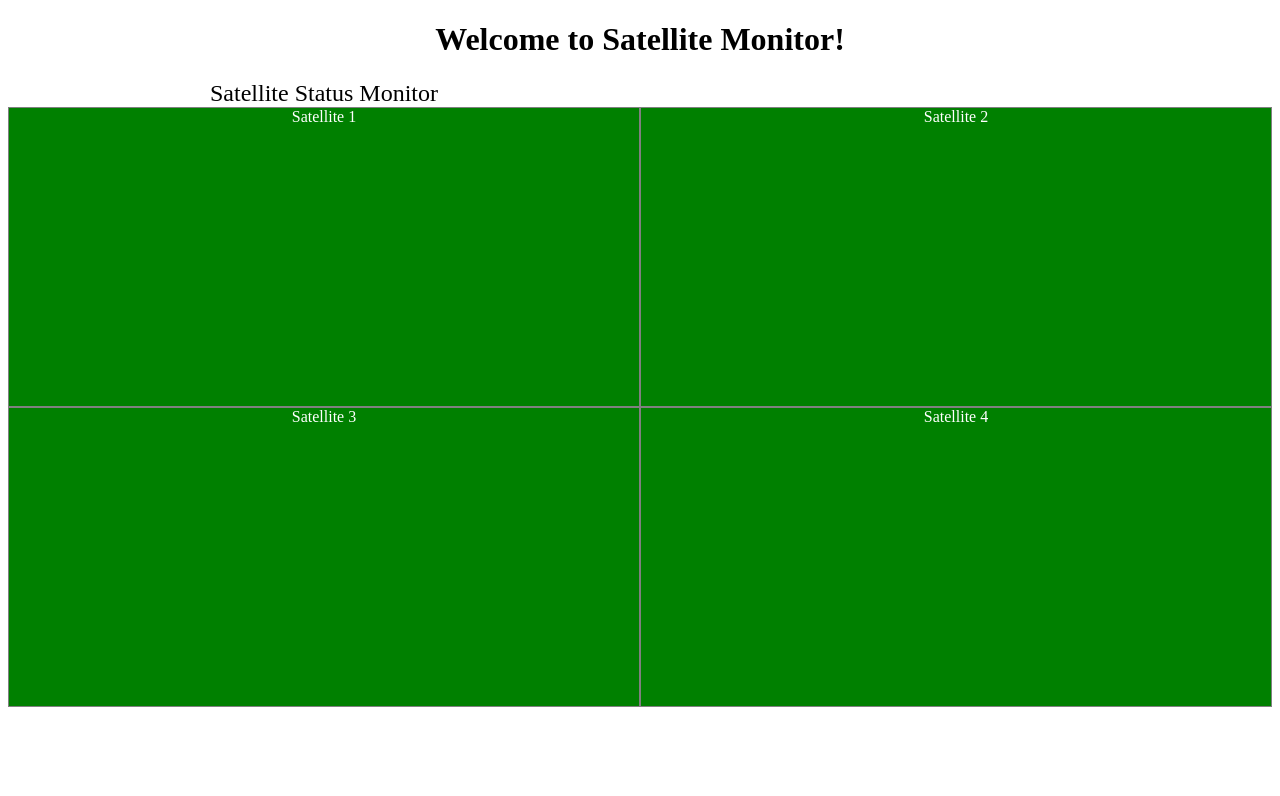
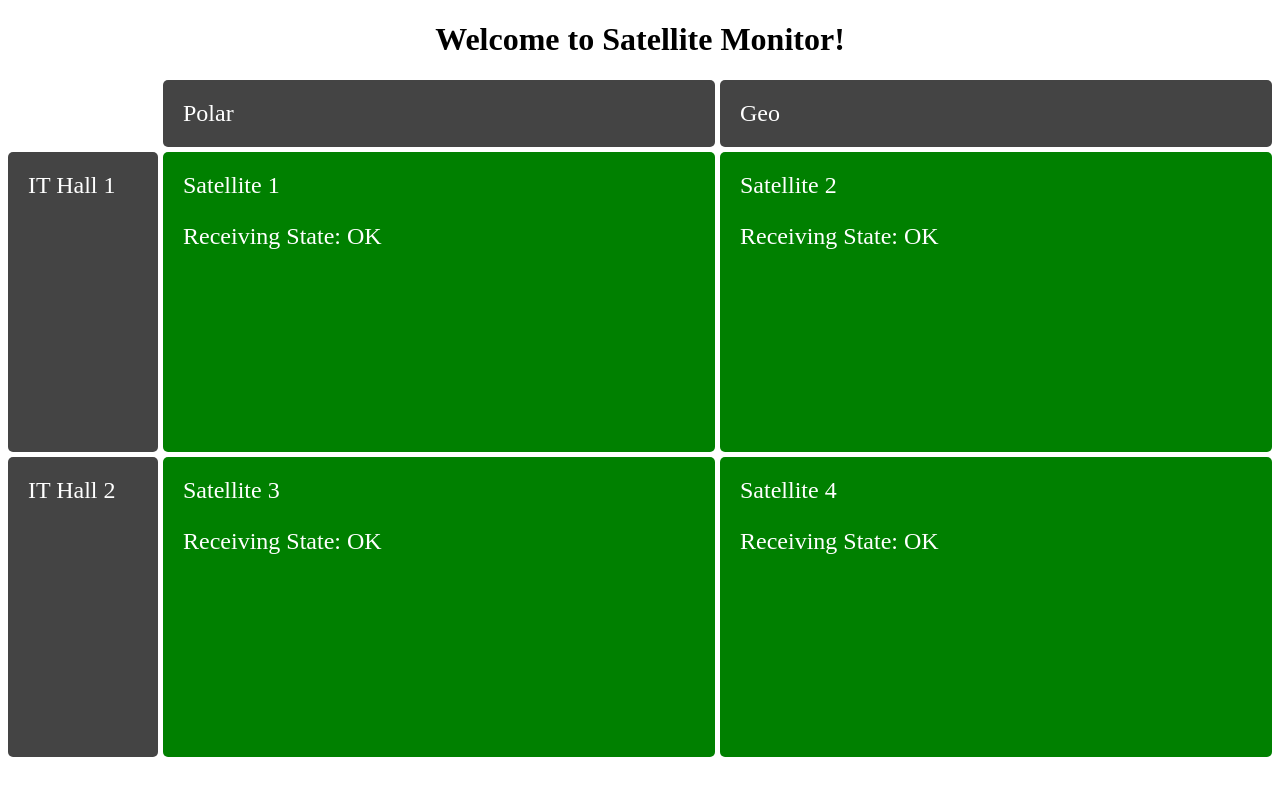
Before and after one commit to apollowebdesigns/satellite-monitor, an Angular app: page / in a window 1280 px wide. Shown: the top 796 px of the page. Built offline with nearby package versions, Linux system fonts and the light colour scheme.

Commit message:
Update layout add class and constants.

```diff
--- a/src/app/app.component.css
+++ b/src/app/app.component.css
@@ -1,37 +1,26 @@
-* {
-    box-sizing:border-box;
+.wrapper {
+    display: grid;
+    grid-template-columns: 150px auto auto;
+    grid-template-rows: auto 300px 300px;
+    grid-gap: 5px;
+    background-color: #fff;
+    color: #444;
 }
-html, body {
-    width:100%;
-    height:100%;
-    overflow:hidden;
-    position:fixed;
-    margin:0;
-    padding:0;
+
+.box {
+    background-color: #444;
+    color: #fff;
+    border-radius: 5px;
+    padding: 20px;
+    font-size: 150%;
 }
-.table {
-    display:table;
-    width:100%;
-    height:100%;
-    table-layout:fixed;
+.satLabel{
+
+}
+.clearBox {
+    background-color: white;
     color: white;
-}
-.row {
-    display:table-row;
-    height: 300px;
-}
-.cell {
-    display:table-cell;
-    border:1px solid grey;
-    text-align: center;
-}
-.header {
-    display:table-header-group;
-    border:1px solid grey;
-    background-color: white;
-    color: black;
-    text-align: center;
-    font-size: x-large;
+    padding: 20px;
 }
 .sat1{
 
--- a/src/app/app.component.html
+++ b/src/app/app.component.html
@@ -4,22 +4,26 @@
     Welcome to {{ title }}!
   </h1>
 </div>
-<div class='table'>
-  <div class='header'>Satellite Status Monitor</div>
-  <div class='row'>
-    <div class="cell sat1" [ngClass]="'statusUP'">
-      Satellite 1
-    </div>
-    <div class="cell sat2" [ngClass]="'statusUP'">
-      Satellite 2
-    </div>
+<div class="wrapper">
+  <div class="clearBox"></div>
+  <div class="box satLabel">Polar</div>
+  <div class="box satLabel">Geo</div>
+  <div class="box hallLabel">IT Hall 1</div>
+  <div class="box sat1" [ngClass]="'statusUP'">
+    {{satInfo[0].name}}
+    <p>Receiving State: {{satInfo[0].status}}</p>
   </div>
-  <div class='row'>
-    <div class="cell sat3" [ngClass]="'statusUP'">
-      Satellite 3
-    </div>
-    <div class="cell sat4" [ngClass]="'statusUP'">
-      Satellite 4
-    </div>
+  <div class="box sat2" [ngClass]="'statusUP'">
+    {{satInfo[1].name}}
+    <p>Receiving State: {{satInfo[1].status}}</p>
+  </div>
+  <div class="box hallLabel">IT Hall 2</div>
+  <div class="box sat3" [ngClass]="'statusUP'">
+    {{satInfo[2].name}}
+    <p>Receiving State: {{satInfo[2].status}}</p>
+  </div>
+  <div class="box sat4" [ngClass]="'statusUP'">
+    {{satInfo[3].name}}
+    <p>Receiving State: {{satInfo[3].status}}</p>
   </div>
 </div>
--- a/src/app/app.component.ts
+++ b/src/app/app.component.ts
@@ -1,4 +1,5 @@
 import { Component } from '@angular/core';
+import { SATINFO} from './satellite-info';
 
 @Component({
   selector: 'app-root',
@@ -7,4 +8,5 @@ import { Component } from '@angular/core';
 })
 export class AppComponent {
   title = 'Satellite Monitor';
+  satInfo = SATINFO;
 }
--- a/src/app/satellite-info.ts
+++ b/src/app/satellite-info.ts
@@ -1,11 +1,11 @@
 ////////////////////////////////////////////////////////////////////////////////
 // Crown copyright 2018, Met Office. All rights reserved.
 ////////////////////////////////////////////////////////////////////////////////
-import { SatelliteInfo } from './SatelliteInfo';
+import { Satellite } from './satellite';
 
-export const SATINFO: SatInfo[] = [
-    { id: 1, name: 'Satellite 1', details: '', lastConnected:''},
-    { id: 2, name: 'Satellite 2', details: '', lastConnected:''},
-    { id: 3, name: 'Satellite 3', details: '', lastConnected:''},
-    { id: 4, name: 'Satellite 4', details: '', lastConnected:''},
+export const SATINFO: Satellite[] = [
+    { id: 1, name: 'Satellite 1', details: '', lastConnect:'', status:'OK'},
+    { id: 2, name: 'Satellite 2', details: '', lastConnect:'', status:'OK'},
+    { id: 3, name: 'Satellite 3', details: '', lastConnect:'', status:'OK'},
+    { id: 4, name: 'Satellite 4', details: '', lastConnect:'', status:'OK'}
 ];
--- /dev/null
+++ b/src/app/satellite.ts
@@ -0,0 +1,7 @@
+export class Satellite {
+    id: number;
+    name: string;
+    details: string;
+    lastConnect: string;
+    status:string;
+}
```
Also changed, not shown: src/app/satellite-status.ts (deleted, +0 -11 lines).
